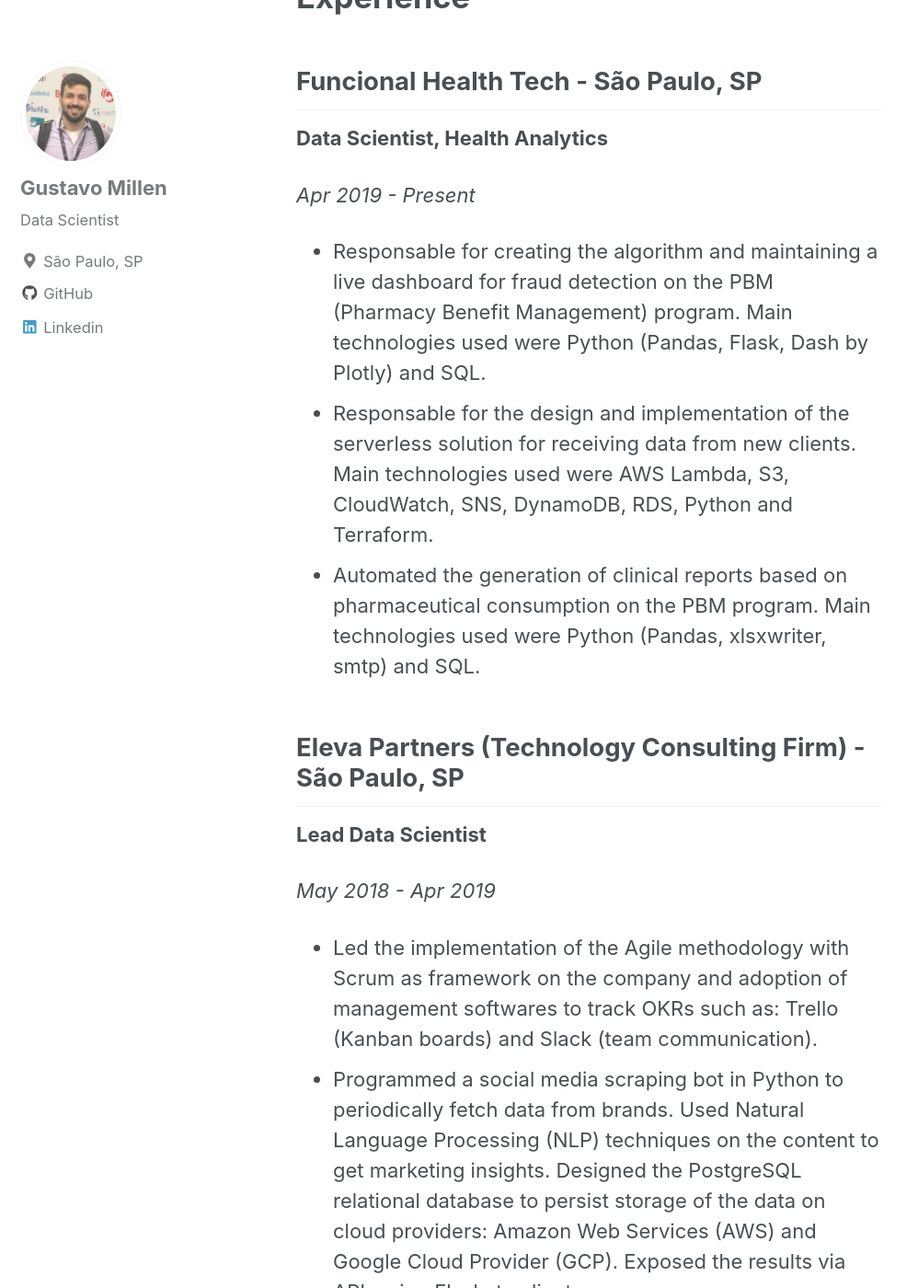
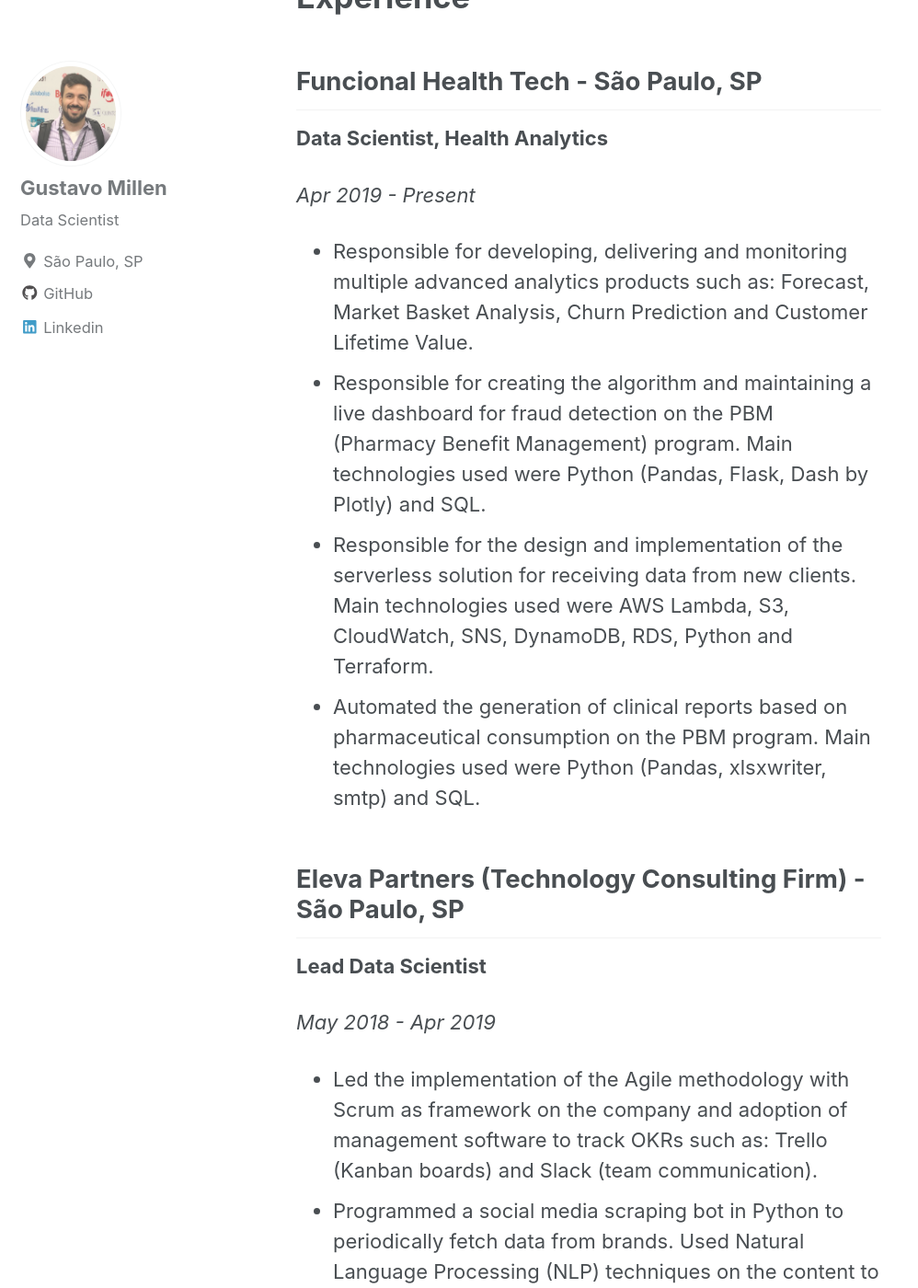
Before and after one commit to millengustavo/millengustavo.github.io, a Jekyll site: the page built from _pages/cv.md, in a window 1280 px wide and 1400 px high, scrolled down 248 px. Shown: the whole window at 92% size, without its empty margins (0-998 px from the left). Built offline with Jekyll 4.4.1, drawn with Linux system fonts in a browser that asks for light colours; cached includes are drawn as plain includes; nearby versions of some CDN libraries; some of the changed text lies outside the part shown.

Commit message:
fix typos

```diff
--- a/_pages/cv.md
+++ b/_pages/cv.md
@@ -13,8 +13,9 @@
 
 _Apr 2019 - Present_
 
-- Responsable for creating the algorithm and maintaining a live dashboard for fraud detection on the PBM (Pharmacy Benefit Management) program. Main technologies used were Python (Pandas, Flask, Dash by Plotly) and SQL.
-- Responsable for the design and implementation of the serverless solution for receiving data from new clients. Main technologies used were AWS Lambda, S3, CloudWatch, SNS, DynamoDB, RDS, Python and Terraform.
+- Responsible for developing, delivering and monitoring multiple advanced analytics products such as: Forecast, Market Basket Analysis, Churn Prediction and Customer Lifetime Value.
+- Responsible for creating the algorithm and maintaining a live dashboard for fraud detection on the PBM (Pharmacy Benefit Management) program. Main technologies used were Python (Pandas, Flask, Dash by Plotly) and SQL.
+- Responsible for the design and implementation of the serverless solution for receiving data from new clients. Main technologies used were AWS Lambda, S3, CloudWatch, SNS, DynamoDB, RDS, Python and Terraform.
 - Automated the generation of clinical reports based on pharmaceutical consumption on the PBM program. Main technologies used were Python (Pandas, xlsxwriter, smtp) and SQL.
 
 
@@ -24,7 +25,7 @@
 
 _May 2018 - Apr 2019_
 
-- Led the implementation of the Agile methodology with Scrum as framework on the company and adoption of management softwares to track OKRs such as: Trello (Kanban boards) and Slack (team communication).
+- Led the implementation of the Agile methodology with Scrum as framework on the company and adoption of management software to track OKRs such as: Trello (Kanban boards) and Slack (team communication).
 - Programmed a social media scraping bot in Python to periodically fetch data from brands. Used Natural Language Processing (NLP) techniques on the content to get marketing insights. Designed the PostgreSQL relational database to persist storage of the data on cloud providers: Amazon Web Services (AWS) and Google Cloud Provider (GCP). Exposed the results via API, using Flask, to clients.
 - Designed (Design Thinking and Strategy) and programmed a proof of concept permissioned blockchain (Hyperledger Fabric) for one of the largests logistics companies in Brazil. Programmed the smart contracts in Go (Golang), containerized using Docker and assisted the development of the frontend using React JS.
 - Created interactive Dashboards in Python (Dash by Plotly) for career management of musicians with data from social media analytics and Excel spreadsheets.
```
Also changed, not shown: other parts of _pages/cv.md (+1 -1 lines).
